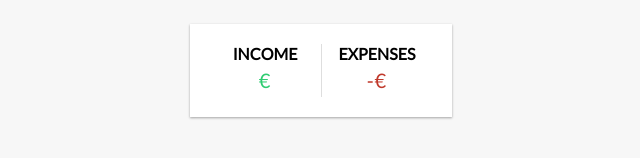
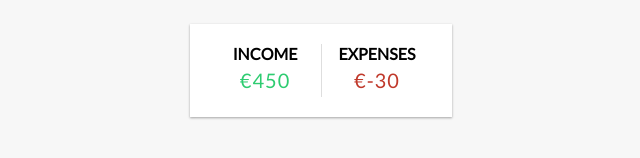
Before and after one commit to CianHub/cost-tracker, a React (Create React App) app: page / in a window 1280 px wide. Shown: the part 123-281 px from the top of the page, without its empty margins (319-959 px from the left). Built offline with nearby package versions, Linux system fonts and the light colour scheme.

Commit message:
add calc for income and expenses

```diff
--- a/src/components/income-expenses/income-expenses.jsx
+++ b/src/components/income-expenses/income-expenses.jsx
@@ -4,9 +4,12 @@ import { GlobalContext } from '../../context/GlobalState'
 export const IncomeExpenses = () => {
     const { transactions } = useContext(GlobalContext)
 
-    const income = transactions.map((transaction) => transaction > 0)
-    const expenses = transactions.map((transaction) => transaction < 0)
+    let income = 0, expenses = 0;
 
+    transactions.forEach(({ amount }) => {
+        income = amount > 0 ? income + amount : income;
+        expenses = amount < 0 ? expenses + amount : expenses;
+    })
 
     return (
         <div className="inc-exp-container">
@@ -16,7 +19,7 @@ export const IncomeExpenses = () => {
             </div>
             <div>
                 <h4>Expenses</h4>
-                <p className="money minus">-€{expenses}</p>
+                <p className="money minus">€{expenses}</p>
             </div>
         </div>
     )
```
